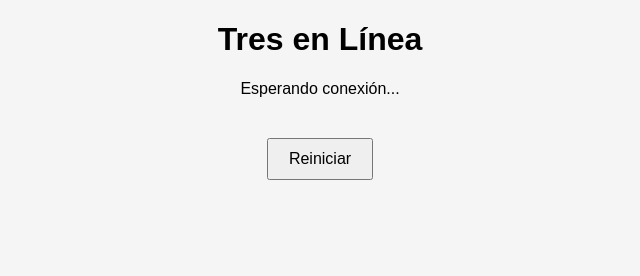
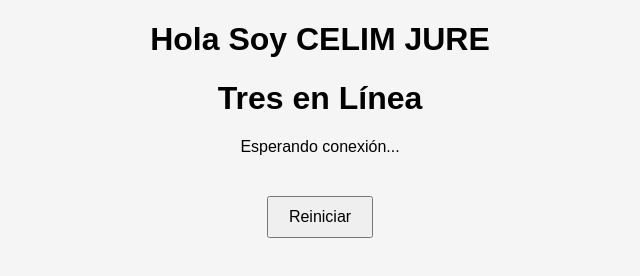
Before and after one commit to Celim3230/emir, a website: page public/index.html in a window 1280 px wide. Shown: the whole page, without its empty margins (320-960 px from the left). Drawn offline with nearby package versions, Linux system fonts and the light colour scheme; no server answers.

Commit message:
Update index.html

```diff
--- a/public/index.html
+++ b/public/index.html
@@ -6,6 +6,7 @@
   <link rel="stylesheet" href="style.css" />
 </head>
 <body>
+   <h1>Hola Soy CELIM JURE</h1>
   <h1>Tres en Línea</h1>
   <p id="status">Esperando conexión...</p>
   <div id="board"></div>
```
